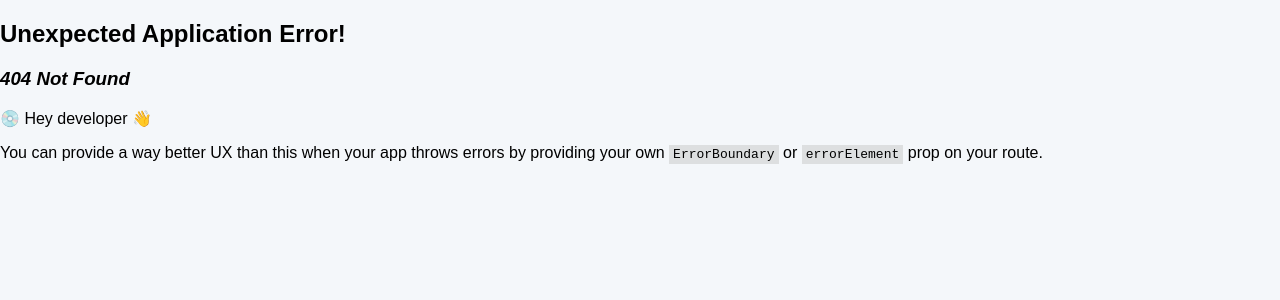
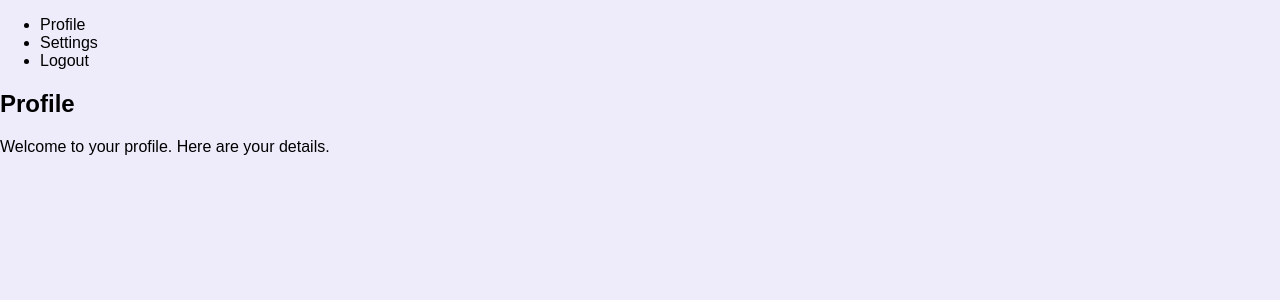
Before and after one commit to Children-s-Home-Collective/Front-end, a React (Create React App) app: page /account in a window 1280 px wide. Before the commit this address had no page. Shown: the top 300 px of the page. Built offline with nearby package versions, Linux system fonts and the light colour scheme.

Commit message:
created a drop down menu for settings page

```diff
--- a/src/App.css
+++ b/src/App.css
@@ -1,4 +1,4 @@
-.mypage,.volunteer{
+body, .dropdown button{
   background-color: #EEECFB;
 }
 
@@ -27,14 +27,16 @@ a:hover{
 }
 
 .content1{
-  margin: 30px 350px;
+  margin: 30px 250px;
   padding: 0px 100px;
   width: 1100px;
-  height: 600px;
-  background-image: url("./Images/content1.avif");
+  height: 700px;
+  background-image: url("https://plus.unsplash.com/premium_photo-1667113478918-cfef93399991?w=500&auto=format&fit=crop&q=60&ixlib=rb-4.1.0&ixid=M3wxMjA3fDB8MHxzZWFyY2h8Nzc0fHxwdXJwbGV8ZW58MHwwfDB8fHww");
   background-repeat: no-repeat;
   background-size: cover;
   background-position: center;
+  color:#EEECFB;
+  border-radius: 25px;
 }
 .line2 img{
   margin: 0px 0px 20px 0px;
@@ -43,7 +45,9 @@ a:hover{
 .line1,.line2{
   display: flex;
   align-items: center;
+  justify-content: space-between;
   margin: 0px 160px;
+  font-size: larger;
 }
 .imageline1,.line2 img{
   width: 350px;
@@ -108,6 +112,7 @@ a:hover{
 .subcontent5{
   display: flex;
   justify-content: space-around;
+  margin: 20px 0px;
 }
 .content5 h1{
    margin: 70px 750px 40px 750px;
@@ -230,3 +235,35 @@ button{
 .details p{
   text-align: center;
 }
+em{
+  color: #5038ED;
+}
+.singlehome button{
+  width: 300px;
+  margin: 10px 80px;
+}
+.dropdown {
+  position: relative;
+  display: inline-block;
+}
+.dropdown-menu {
+  position: absolute;
+  top: 100%;
+  left: 0;
+  background-color: #D4CDF4;
+  border-radius: 6px;
+  box-shadow: 0 4px 10px rgba(0, 0, 0, 0.1);
+  z-index: 1000;
+  min-width: 150px;
+  margin-top: 8px;
+}
+.dropdown-menu a {
+  display: block;
+  padding: 10px 15px;
+  text-decoration: none;
+  color: #333;
+}
+
+.dropdown-menu a:hover {
+  text-decoration: underline;
+}
--- /dev/null
+++ b/src/Components/Account.jsx
@@ -0,0 +1,37 @@
+import React, { useState } from 'react';
+
+function Account() {
+  const [activeSection, setActiveSection] = useState('Profile');
+
+  const renderContent = () => {
+    switch (activeSection) {
+      case 'Profile':
+        return <p>Welcome to your profile. Here are your details.</p>;
+      case 'Settings':
+        return <p>Adjust your settings here.</p>;
+      case 'Logout':
+        return <p>You have been logged out.</p>;
+      default:
+        return <p>Select an option.</p>;
+    }
+  };
+
+  return (
+    <div className="account-container">
+      <div className="leftsetting">
+        <ul>
+          <li onClick={() => setActiveSection('Profile')}>Profile</li>
+          <li onClick={() => setActiveSection('Settings')}>Settings</li>
+          <li onClick={() => setActiveSection('Logout')}>Logout</li>
+        </ul>
+      </div>
+
+      <div className="rightsetting">
+        <h2>{activeSection}</h2>
+        {renderContent()}
+      </div>
+    </div>
+  );
+}
+
+export default Account;
--- a/src/Components/Childrenshomes.jsx
+++ b/src/Components/Childrenshomes.jsx
@@ -58,6 +58,7 @@ function Childrenshomes() {
               </section>
               <p>{dats.description}</p>
             </div>
+            <button>View more details<img src='https://img.icons8.com/?size=64&id=S6Q4NFBbHlSg&format=png'/></button>
           </div>
         )}
       </div>
--- a/src/Components/Header.jsx
+++ b/src/Components/Header.jsx
@@ -1,7 +1,25 @@
-import React from 'react'
+import React,{useState,useRef,useEffect} from 'react'
 import Navigationbar from './Navigationbar'
+import { Link } from 'react-router-dom';
 
 function Header() {
+  const [open, setOpen] = useState(false);
+  const menuRef = useRef();
+
+  const toggleMenu = () => {
+    setOpen(!open);
+  };
+
+  // Close menu when clicking outside
+  useEffect(() => {
+    const handleClickOutside = (e) => {
+      if (menuRef.current && !menuRef.current.contains(e.target)) {
+        setOpen(false);
+      }
+    };
+    document.addEventListener('mousedown', handleClickOutside);
+    return () => document.removeEventListener('mousedown', handleClickOutside);
+  }, []);
   return (
     <div>
         <div className='row1'>
@@ -10,7 +28,15 @@ function Header() {
             <p>The Children's Home Collective</p>
         </div>
         <Navigationbar />
-        <img src='https://img.icons8.com/?size=80&id=108652&format=png' alt='user image'></img>
+        <div className='dropdown'>
+        <button onClick={toggleMenu}><img src='https://img.icons8.com/?size=80&id=108652&format=png' alt='user image'/></button>
+        {open && (
+        <div className="dropdown-menu">
+          <Link to="/">Home</Link>
+          <Link to="/account">Account</Link>
+        </div>
+      )}
+        </div>
     </div>
     </div>
   )
--- a/src/index.js
+++ b/src/index.js
@@ -7,6 +7,7 @@ import { createBrowserRouter, RouterProvider } from 'react-router-dom';
 import ProgrammesPage from './Components/ProgrammesPage';
 import VolunteerPage from './Components/VolunteerPage';
 import Childrenshomes from './Components/Childrenshomes';
+import Account from './Components/Account';
 
 
 const router= createBrowserRouter([
@@ -24,6 +25,9 @@ const router= createBrowserRouter([
   {
     path:"/children's homes",
     element:<Childrenshomes />
+  },{
+    path:"/account",
+    element:<Account />
   }
 ])
 const root = ReactDOM.createRoot(document.getElementById('root'));
```
